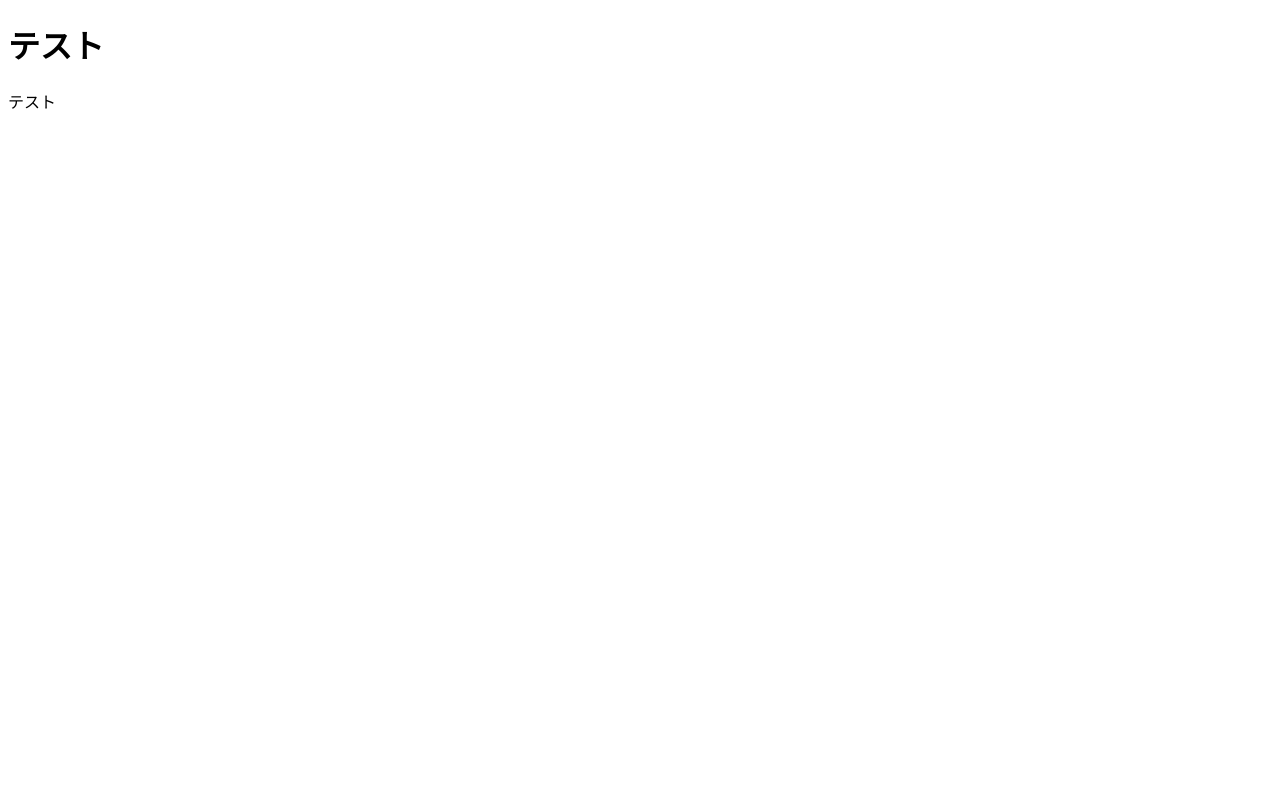
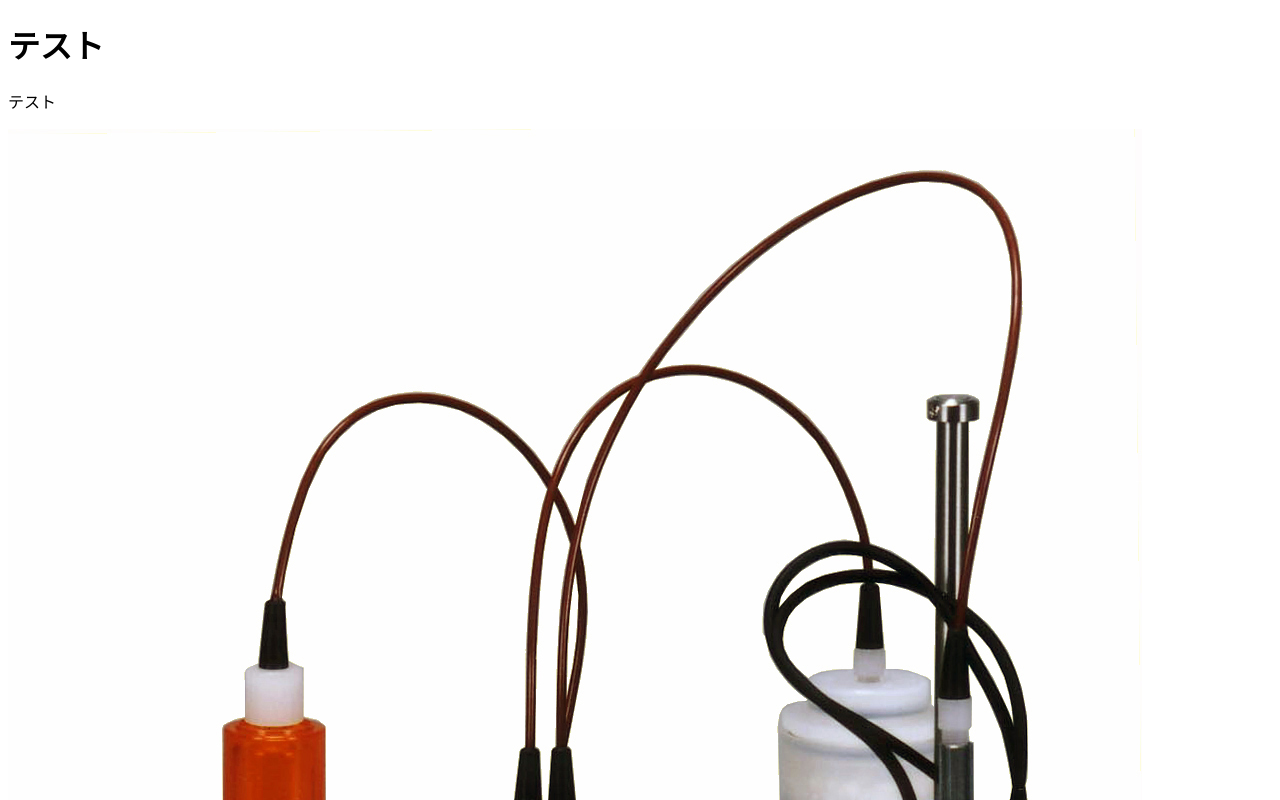
Before and after one commit to yuka-mogi/yuka-mogi.github.io, a plain HTML site: page index.html in a window 1280 px wide. Shown: the top 800 px of the page. Drawn offline with Linux system fonts and the light colour scheme; files whose address does not match are found by name.

Commit message:
Update index.html

```diff
--- a/index.html
+++ b/index.html
@@ -8,5 +8,6 @@
   <body>
     <h1 class="title">テスト</h1>
     <p>テスト</p>
+    <img src="C:\Users\mogi\Desktop\COM-300A.jpg">
   </body>
 </html>
```
